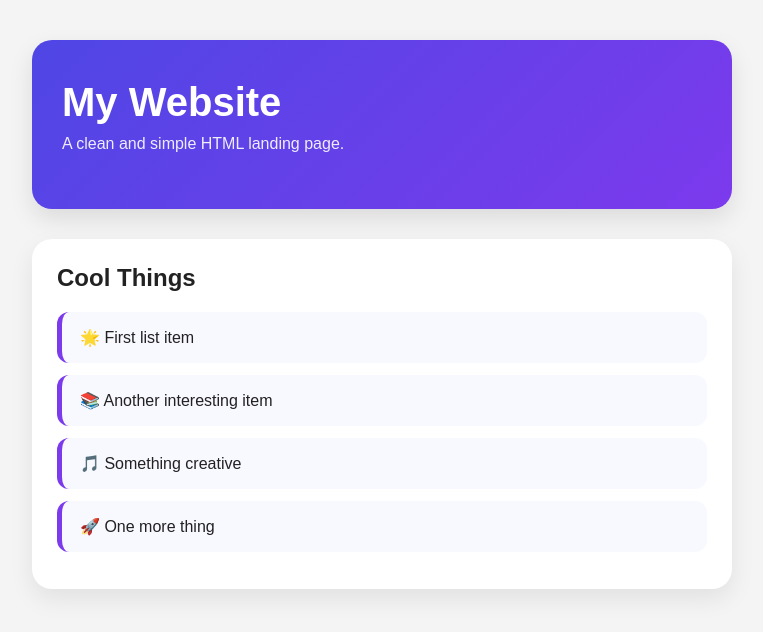
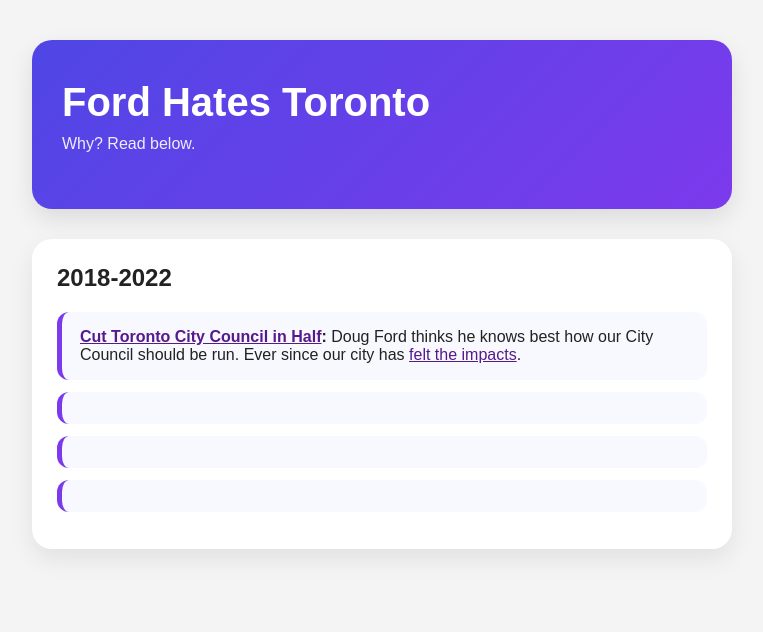
Before and after one commit to pruppet/pruppet.github.io, a plain HTML site: page index.html in a window 1280 px wide. Shown: the whole page, without its empty margins (258-1021 px from the left). Drawn offline with Linux system fonts and the light colour scheme.

Commit message:
Update index.html

```diff
--- a/index.html
+++ b/index.html
@@ -3,7 +3,7 @@
 <head>
   <meta charset="UTF-8" />
   <meta name="viewport" content="width=device-width, initial-scale=1.0" />
-  <title>My Simple Site</title>
+  <title>Ford Hates Toronto</title>
 
   <style>
     * {
@@ -82,18 +82,18 @@
   <div class="container">
 
     <header>
-      <h1>My Website</h1>
-      <p>A clean and simple HTML landing page.</p>
+      <h1>Ford Hates Toronto</h1>
+      <p>Why? Read below.</p>
     </header>
 
     <section class="list-section">
-      <h2>Cool Things</h2>
+      <h2>2018-2022</h2>
 
       <ul class="pretty-list">
-        <li>🌟 First list item</li>
-        <li>📚 Another interesting item</li>
-        <li>🎵 Something creative</li>
-        <li>🚀 One more thing</li>
+        <li><b><a href="">Cut Toronto City Council in Half</a>: </b> Doug Ford thinks he knows best how our City Council should be run. Ever since our city has <a href="">felt the impacts</a>.</li>
+        <li></li>
+        <li></li>
+        <li></li>
       </ul>
     </section>
 
```
